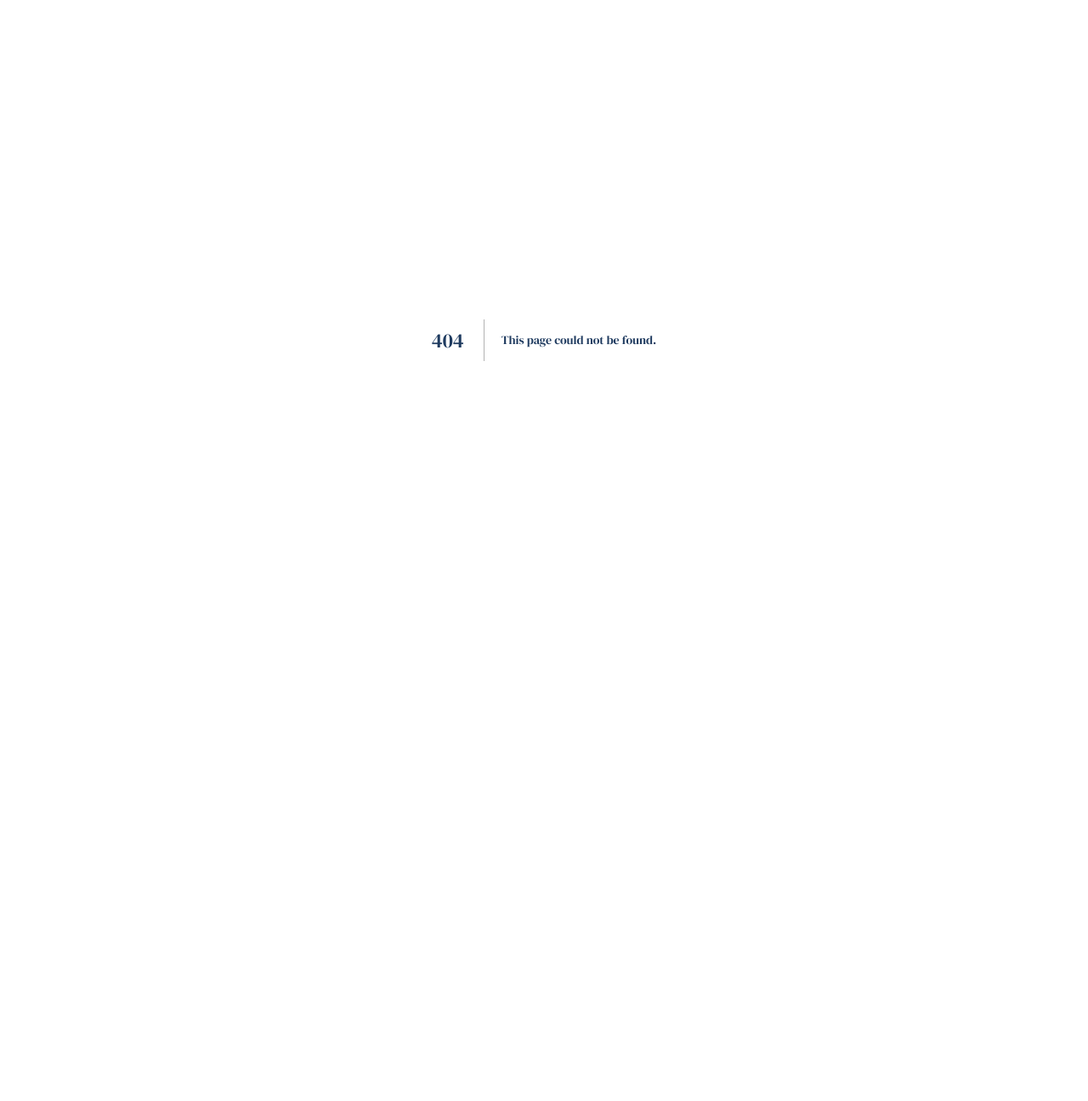
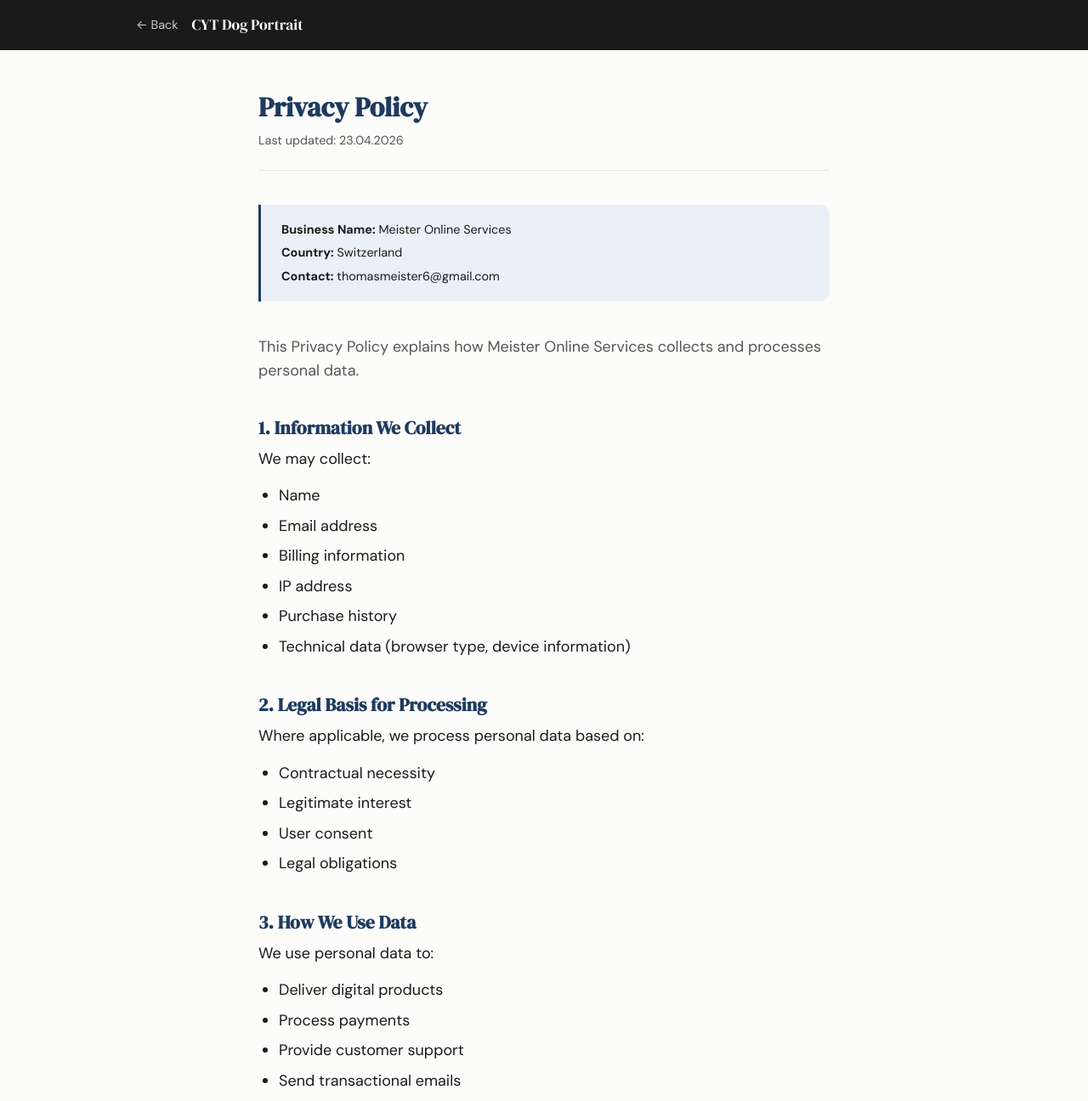
Before and after one commit to thopica/cytcourse, a Next.js app: page /privacy in a window 1280 px wide. Before the commit this address had no page. Shown: the top 1296 px of the page at 85% size. Before the commit the page ends 800 px from the top, so only its background shows below. Built offline with nearby package versions, Linux system fonts and the light colour scheme.

Commit message:
Add Privacy Policy page at /privacy
https://claude.ai/code/session_012EY3qk8xMaU5FMakTDF19L

```diff
--- /dev/null
+++ b/src/app/privacy/page.tsx
@@ -0,0 +1,200 @@
+import { siteConfig } from "@/config/site";
+import styles from "../terms/terms.module.css";
+
+export const metadata = {
+  title: `Privacy Policy — ${siteConfig.siteName}`,
+};
+
+export default function PrivacyPage() {
+  const { footer } = siteConfig;
+
+  return (
+    <div className={styles.page}>
+      <header className={styles.header}>
+        <div className={styles.headerInner}>
+          <a href="/" className={styles.backLink}>
+            ← Back
+          </a>
+          <span className={styles.siteName}>{siteConfig.siteName}</span>
+        </div>
+      </header>
+
+      <main className={styles.content}>
+        <h1 className={styles.title}>Privacy Policy</h1>
+        <p className={styles.meta}>Last updated: 23.04.2026</p>
+
+        <div className={styles.businessInfo}>
+          <strong>Business Name:</strong> Meister Online Services<br />
+          <strong>Country:</strong> Switzerland<br />
+          <strong>Contact:</strong> thomasmeister6@gmail.com
+        </div>
+
+        <p className={styles.intro}>
+          This Privacy Policy explains how Meister Online Services collects and processes
+          personal data.
+        </p>
+
+        <div className={styles.section}>
+          <h2 className={styles.sectionTitle}>1. Information We Collect</h2>
+          <div className={styles.body}>
+            <p>We may collect:</p>
+            <ul className={styles.list}>
+              <li>Name</li>
+              <li>Email address</li>
+              <li>Billing information</li>
+              <li>IP address</li>
+              <li>Purchase history</li>
+              <li>Technical data (browser type, device information)</li>
+            </ul>
+          </div>
+        </div>
+
+        <div className={styles.section}>
+          <h2 className={styles.sectionTitle}>2. Legal Basis for Processing</h2>
+          <div className={styles.body}>
+            <p>Where applicable, we process personal data based on:</p>
+            <ul className={styles.list}>
+              <li>Contractual necessity</li>
+              <li>Legitimate interest</li>
+              <li>User consent</li>
+              <li>Legal obligations</li>
+            </ul>
+          </div>
+        </div>
+
+        <div className={styles.section}>
+          <h2 className={styles.sectionTitle}>3. How We Use Data</h2>
+          <div className={styles.body}>
+            <p>We use personal data to:</p>
+            <ul className={styles.list}>
+              <li>Deliver digital products</li>
+              <li>Process payments</li>
+              <li>Provide customer support</li>
+              <li>Send transactional emails</li>
+              <li>Send marketing communications (if consented)</li>
+              <li>Improve user experience</li>
+              <li>Maintain platform security</li>
+            </ul>
+          </div>
+        </div>
+
+        <div className={styles.section}>
+          <h2 className={styles.sectionTitle}>4. Analytics, Advertising &amp; Profiling</h2>
+          <div className={styles.body}>
+            <p>
+              We may use analytics and advertising technologies, including but not limited to:
+            </p>
+            <ul className={styles.list}>
+              <li>Meta Pixel</li>
+              <li>Meta Conversions API</li>
+              <li>Google Analytics</li>
+              <li>Microsoft Clarity</li>
+              <li>HotJar</li>
+              <li>Other tracking technologies</li>
+            </ul>
+            <p>
+              These tools may collect information about your interaction with our website,
+              including device data, IP address, and browsing behavior.
+            </p>
+            <p>
+              We may use such technologies for analytics, advertising optimization, retargeting,
+              and audience creation purposes.
+            </p>
+            <p>
+              In certain cases, this may involve automated processing or profiling for marketing
+              purposes.
+            </p>
+          </div>
+        </div>
+
+        <div className={styles.section}>
+          <h2 className={styles.sectionTitle}>5. International Data Transfers</h2>
+          <div className={styles.body}>
+            <p>
+              Your data may be processed or transferred to countries outside your country of
+              residence, including jurisdictions that may have different data protection standards.
+            </p>
+            <p>
+              By using our services, you acknowledge that such transfers may occur where legally
+              permitted.
+            </p>
+          </div>
+        </div>
+
+        <div className={styles.section}>
+          <h2 className={styles.sectionTitle}>6. Payment Processing</h2>
+          <div className={styles.body}>
+            <p>
+              Payments are processed by third-party providers. We do not store full payment
+              details.
+            </p>
+          </div>
+        </div>
+
+        <div className={styles.section}>
+          <h2 className={styles.sectionTitle}>7. Email Marketing</h2>
+          <div className={styles.body}>
+            <p>If you subscribe to our mailing list, we may send marketing communications.</p>
+            <p>You may unsubscribe at any time using the link provided in our emails.</p>
+          </div>
+        </div>
+
+        <div className={styles.section}>
+          <h2 className={styles.sectionTitle}>8. Data Retention</h2>
+          <div className={styles.body}>
+            <p>We retain personal data as long as necessary to:</p>
+            <ul className={styles.list}>
+              <li>Fulfill contractual obligations</li>
+              <li>Comply with legal requirements</li>
+              <li>Resolve disputes</li>
+              <li>Enforce agreements</li>
+            </ul>
+          </div>
+        </div>
+
+        <div className={styles.section}>
+          <h2 className={styles.sectionTitle}>9. Your Rights</h2>
+          <div className={styles.body}>
+            <p>Depending on your location, you may have rights including:</p>
+            <ul className={styles.list}>
+              <li>Access to your data</li>
+              <li>Correction of inaccurate data</li>
+              <li>Deletion of personal data</li>
+              <li>Restriction of processing</li>
+            </ul>
+            <p>
+              To exercise your rights, contact:{" "}
+              <a href="mailto:thomasmeister6@gmail.com" style={{ color: "var(--color-primary)", textDecoration: "underline" }}>
+                thomasmeister6@gmail.com
+              </a>.
+            </p>
+          </div>
+        </div>
+
+        <div className={styles.section}>
+          <h2 className={styles.sectionTitle}>10. Data Security</h2>
+          <div className={styles.body}>
+            <p>
+              We implement reasonable technical and organizational safeguards to protect personal
+              data.
+            </p>
+          </div>
+        </div>
+
+        <div className={styles.section}>
+          <h2 className={styles.sectionTitle}>11. Changes</h2>
+          <div className={styles.body}>
+            <p>
+              We may update this Privacy Policy from time to time. Updates will be posted on
+              this page.
+            </p>
+          </div>
+        </div>
+      </main>
+
+      <footer className={styles.footer}>
+        <p>{footer.copyright}</p>
+      </footer>
+    </div>
+  );
+}
```
